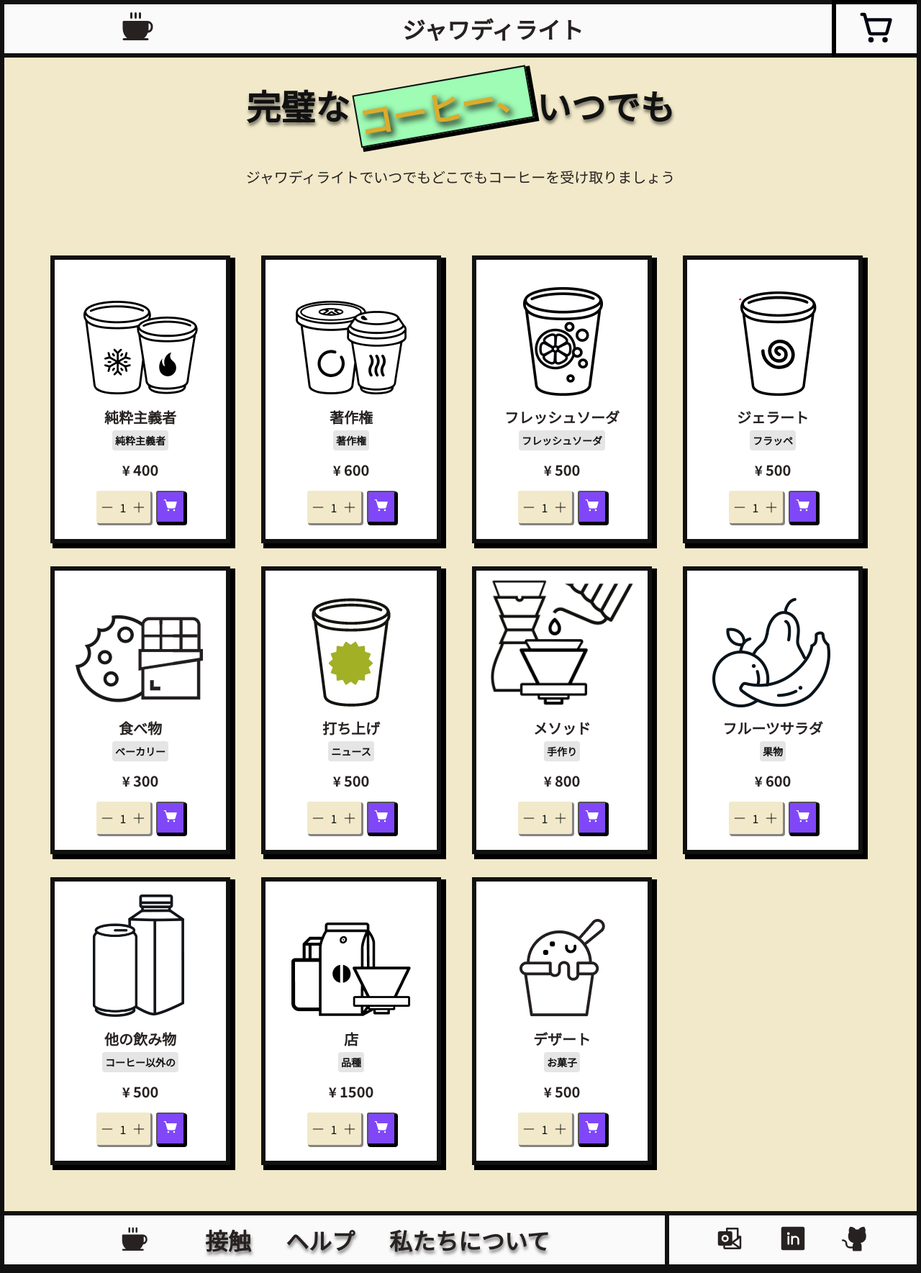
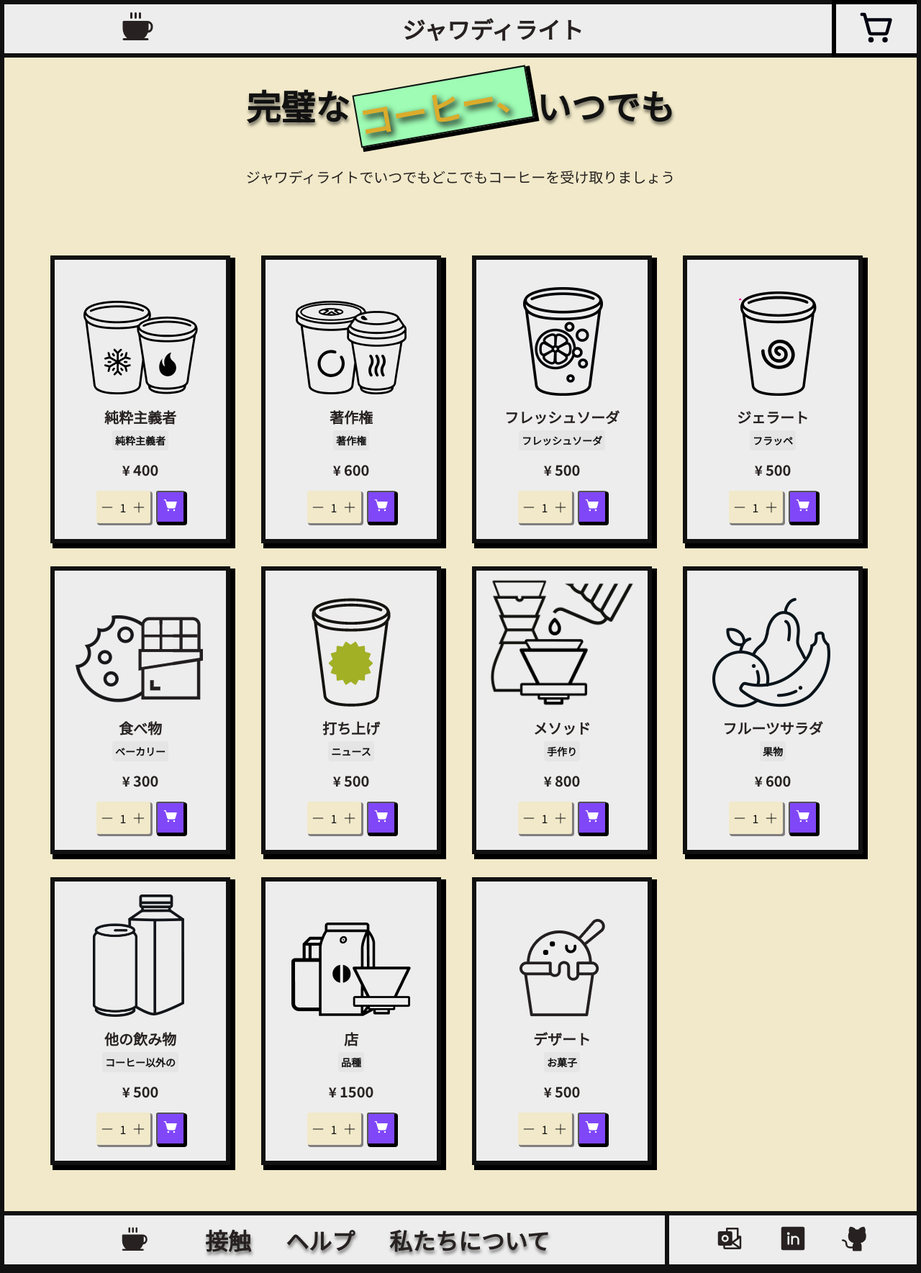
Before and after one commit to vinigouvea16/JavaDelight, a React (Vite) app: page /menu in a window 1280 px wide. Shown: the whole page at 72% size. Built offline with nearby package versions, Linux system fonts and the light colour scheme.

Commit message:
whitecolor removed from footer,header and cards, it was too bright

```diff
--- a/src/components/Card/styles.ts
+++ b/src/components/Card/styles.ts
@@ -10,7 +10,7 @@ export const CardContainer = styled.div`
   align-items: center;
   box-shadow: 5px 5px 0px 2px rgba(0, 0, 0, 1);
   /* background-color: ${(props) => props.theme['pastel-green']}; */
-  background-color: ${(props) => props.theme.white};
+  background-color: ${(props) => props.theme['base-input']};
   border-radius: 0px;
   &:hover {
     border-radius: 10px;
--- a/src/components/Footer/styles.ts
+++ b/src/components/Footer/styles.ts
@@ -10,7 +10,7 @@ export const FooterContainer = styled.div`
   align-items: center;
   height: 5rem;
   padding: 0 0 0 10rem;
-  background: ${(props) => props.theme.background};
+  background: ${(props) => props.theme['base-input']};
   border-top: 6px solid ${(props) => props.theme.black};
   border-bottom: 6px solid ${(props) => props.theme.black};
   text-shadow: 1px 4px 4px rgba(0, 0, 0, 0.5);
--- a/src/components/Header/styles.ts
+++ b/src/components/Header/styles.ts
@@ -9,7 +9,7 @@ export const HeaderContainer = styled.div`
   align-items: center;
   height: 5rem;
   padding: 0 0 0 10rem;
-  background: ${(props) => props.theme.background};
+  background: ${(props) => props.theme['base-input']};
   border: 6px solid ${(props) => props.theme.black};
   .cart-div {
     padding: 2rem;
```
